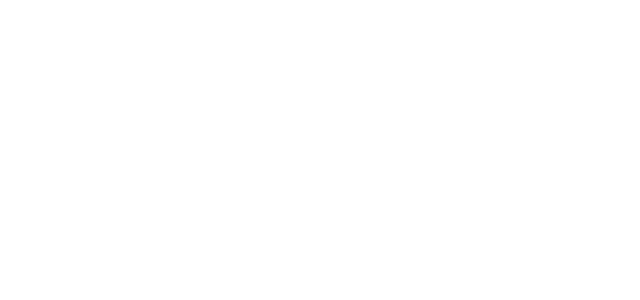
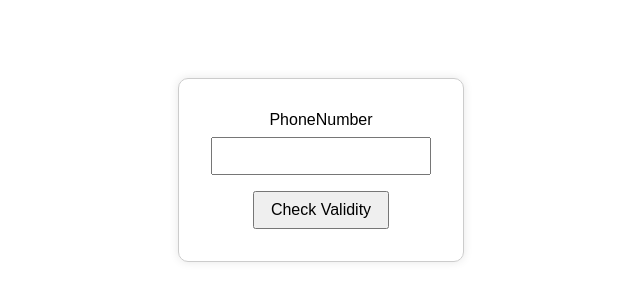
Before and after one commit to surajkumar-sk/MediumBlogs, a React (Create React App) app in the folder bundlesizeimprov/: page /admin in a window 1280 px wide. Before the commit this address had no page. Shown: the part 230-530 px from the top of the page, without its empty margins (319-959 px from the left). Built offline with nearby package versions, Linux system fonts and the light colour scheme.

Commit message:
lazy loading library

```diff
--- a/bundlesizeimprov/src/App.js
+++ b/bundlesizeimprov/src/App.js
@@ -12,14 +12,14 @@
           element={<Home />}
         >
           {/* <Route
-            path="admin"
-            element={<Admin />}
-          ></Route>
-          <Route
             path="public"
             element={<Public />}
           ></Route> */}
         </Route>
+        <Route
+            path="admin"
+            element={<Admin />}
+          ></Route>
       </Routes>
   );
 }
--- a/bundlesizeimprov/src/admin/Admin.js
+++ b/bundlesizeimprov/src/admin/Admin.js
@@ -1,16 +1,72 @@
 import React from "react";
-import { isValidPhoneNumber } from "../common/Utilities";
-export default class Admin extends React.Component{
+import { isValidPhoneNumber, lazyLoadImports } from "../common/Utilities";
+import { Box } from "@mui/material";
+import {withStyles} from "@mui/styles"
+
+const styles = {
+    wrapper: {
+      height: "100vh",
+      display: "flex",
+      justifyContent: "center",
+      alignItems: "center",
+      fontFamily: "sans-serif"
+    },
+    container: {
+      textAlign: "center",
+      padding: "2rem",
+      border: "1px solid #ccc",
+      borderRadius: "10px",
+      boxShadow: "0 0 10px rgba(0,0,0,0.1)"
+    },
+    input: {
+      marginTop: "0.5rem",
+      padding: "0.5rem",
+      width: "200px",
+      fontSize: "1rem"
+    },
+    button: {
+      marginTop: "1rem",
+      padding: "0.5rem 1rem",
+      fontSize: "1rem",
+      cursor: "pointer"
+    }
+  };
+
+class Admin extends React.Component{
     constructor(){
         super();
-
+        this.state = {
+            phoneNumber: ""
+        }
+    }
+    componentDidMount(){
+        lazyLoadImports("admin");
+    }
+    onSubmit(e){
+        const { phoneNumber } = this.state;
+        isValidPhoneNumber(phoneNumber).then(d => {
+            window.alert(d)
+        });
     }
     render(){
-        return(<p>Admin is here. {isValidPhoneNumber("+91886776886")}</p>)
+        return(
+            <div style={styles.wrapper}>
+                <div style={styles.container}>
+                <label htmlFor="phoneInput">PhoneNumber</label><br />
+                <input
+                    type="number"
+                    id="phoneInput"
+                    value={this.state.phoneNumber}
+                    onChange={(e) => this.setState({phoneNumber: e.target.value})}
+                    style={styles.input}
+                /><br />
+                <button onClick={(e) => {this.onSubmit(e)}} style={styles.button}>
+                    Check Validity
+                </button>
+                </div>
+            </div>
+        );
     }
 }
 
-// sideeffect=false
-// optimization:{
-//     usedExport: true
-// }
+export default withStyles(styles, { withTheme: true })(Admin);
--- /dev/null
+++ b/bundlesizeimprov/src/common/libPhoneNumberMin.js
@@ -0,0 +1,5 @@
+import {isValidNumber, parsePhoneNumber} from "libphonenumber-js";
+// directly lazy loading library removes the impact tree shaking has in bundling libraries
+// so it's better to import need fuctions and export it, so this file can be lazy loaded.
+// keeping the library tree shaking intact
+export {isValidNumber, parsePhoneNumber};
```
Also changed, not shown: bundlesizeimprov/src/common/Utilities.js.
